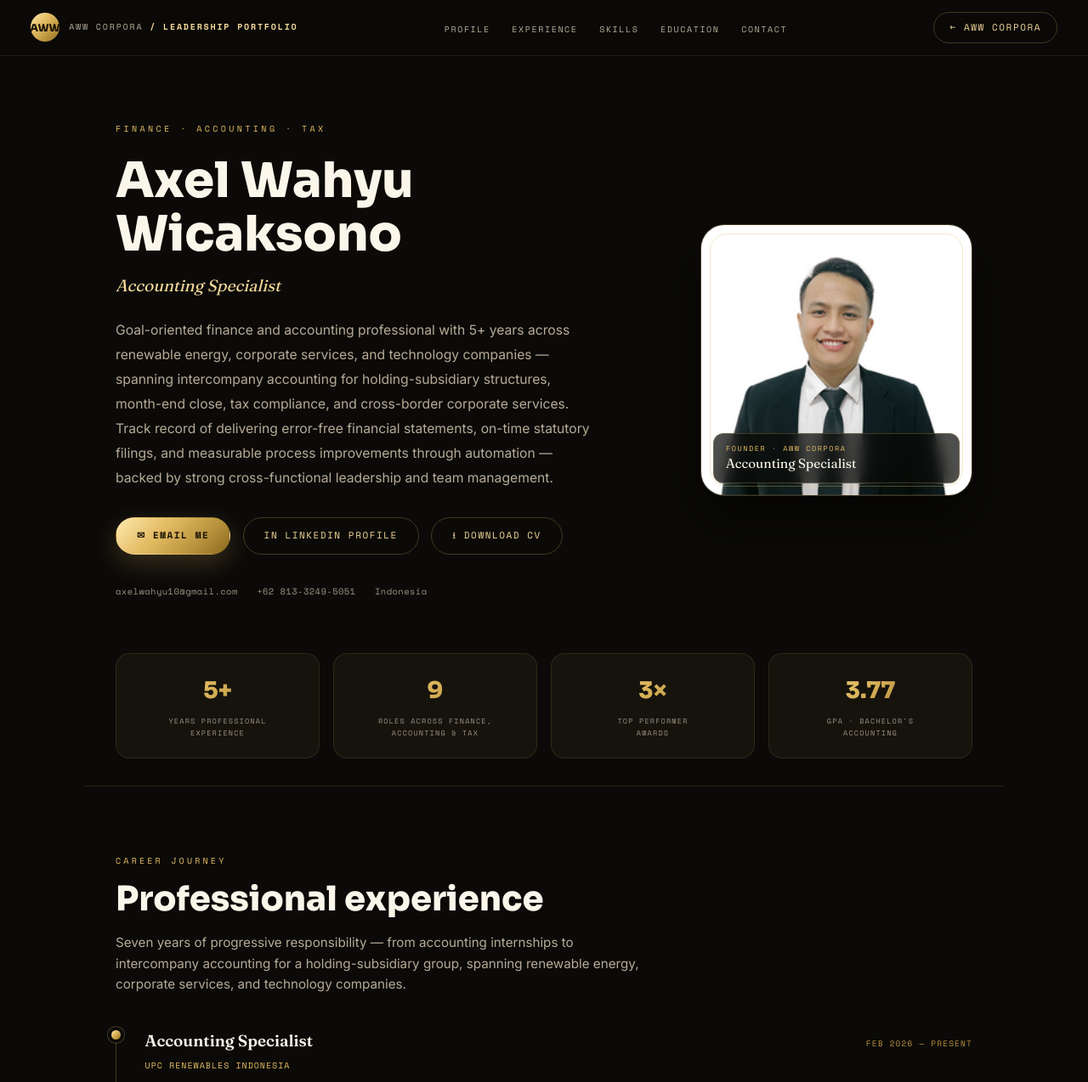
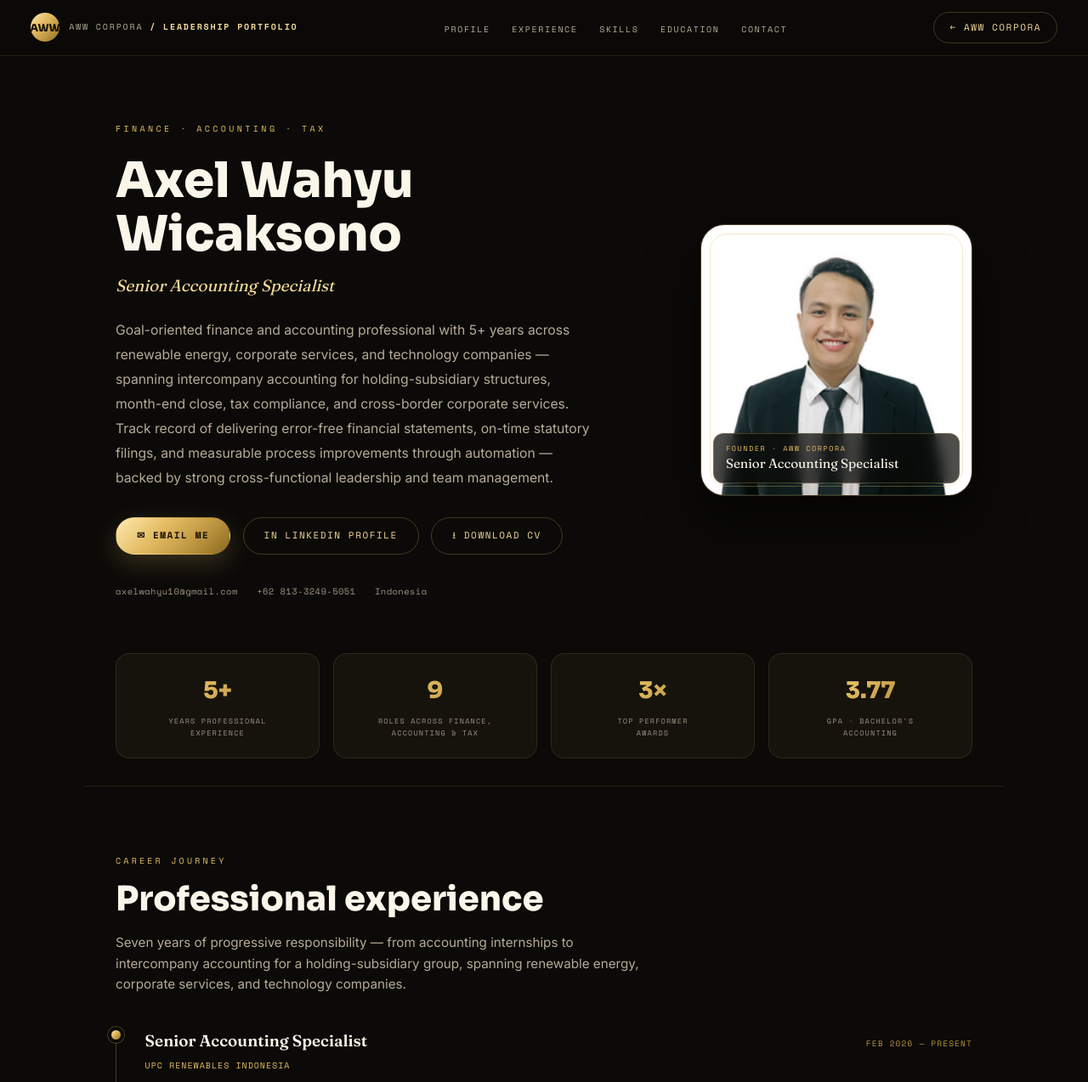
Before and after one commit to awwcorpora/awwcorpora, a plain HTML site: page assets/portfolio-axel.html in a window 1280 px wide. Shown: the top 1274 px of the page at 85% size. Drawn offline with nearby package versions, Linux system fonts and the light colour scheme; files whose address does not match are found by name.

Commit message:
Update portfolio-axel.html

```diff
--- a/assets/portfolio-axel.html
+++ b/assets/portfolio-axel.html
@@ -4,8 +4,8 @@
 <meta charset="UTF-8">
 <meta name="viewport" content="width=device-width, initial-scale=1.0">
 <meta name="theme-color" content="#0B0A08">
-<title>Axel Wahyu Wicaksono — Accounting Specialist | AWW Corpora</title>
-<meta name="description" content="Professional portfolio of Axel Wahyu Wicaksono — Accounting Specialist with 5+ years of experience in financial reporting, intercompany accounting, tax compliance, and process automation.">
+<title>Axel Wahyu Wicaksono — Senior Accounting Specialist | AWW Corpora</title>
+<meta name="description" content="Professional portfolio of Axel Wahyu Wicaksono — Senior Accounting Specialist with 5+ years of experience in financial reporting, intercompany accounting, tax compliance, and process automation.">
 <link rel="preconnect" href="https://fonts.googleapis.com">
 <link rel="preconnect" href="https://fonts.gstatic.com" crossorigin>
 <link href="https://fonts.googleapis.com/css2?family=Sora:wght@400;500;600;700;800&family=Fraunces:opsz,wght@9..144,400;9..144,500;9..144,600;9..144,700&family=Inter:wght@300;400;500;600&family=Space+Mono:wght@400;700&display=swap" rel="stylesheet">
@@ -195,7 +195,7 @@
   <div>
     <div class="hero-eyebrow">Finance · Accounting · Tax</div>
     <h1>Axel Wahyu<br>Wicaksono</h1>
-    <div class="hero-role">Accounting Specialist</div>
+    <div class="hero-role">Senior Accounting Specialist</div>
     <p class="hero-summary">Goal-oriented finance and accounting professional with 5+ years across renewable energy, corporate services, and technology companies — spanning intercompany accounting for holding-subsidiary structures, month-end close, tax compliance, and cross-border corporate services. Track record of delivering error-free financial statements, on-time statutory filings, and measurable process improvements through automation — backed by strong cross-functional leadership and team management.</p>
     <div class="hero-ctas">
       <a class="btn-primary" href="mailto:axelwahyu10@gmail.com">✉ Email Me</a>
@@ -213,7 +213,7 @@
     <div class="hero-photo-frame"></div>
     <div class="hero-photo-badge">
       <div class="r1">Founder · AWW Corpora</div>
-      <div class="r2">Accounting Specialist</div>
+      <div class="r2">Senior Accounting Specialist</div>
     </div>
   </div>
 </div>
@@ -236,7 +236,7 @@
   <div class="timeline">
     <div class="tl-item">
       <div class="tl-dot"></div>
-      <div class="tl-head"><span class="tl-role">Accounting Specialist</span><span class="tl-date">Feb 2026 — Present</span></div>
+      <div class="tl-head"><span class="tl-role">Senior Accounting Specialist</span><span class="tl-date">Feb 2026 — Present</span></div>
       <div class="tl-company">UPC Renewables Indonesia</div>
       <ul class="tl-bullets">
         <li>Manage intercompany accounting and reporting between the holding company and subsidiary entities, including reconciliation of intercompany balances and transactions.</li>
@@ -469,7 +469,7 @@
 
 <footer>
   <a class="foot-back" href="index.html">← Back to AWW Corpora</a>
-  <div class="foot-meta">AXEL WAHYU WICAKSONO · FOUNDER, AWW CORPORA · ACCOUNTING SPECIALIST</div>
+  <div class="foot-meta">AXEL WAHYU WICAKSONO · FOUNDER, AWW CORPORA · SENIOR ACCOUNTING SPECIALIST</div>
 </footer>
 
 </body>
```
